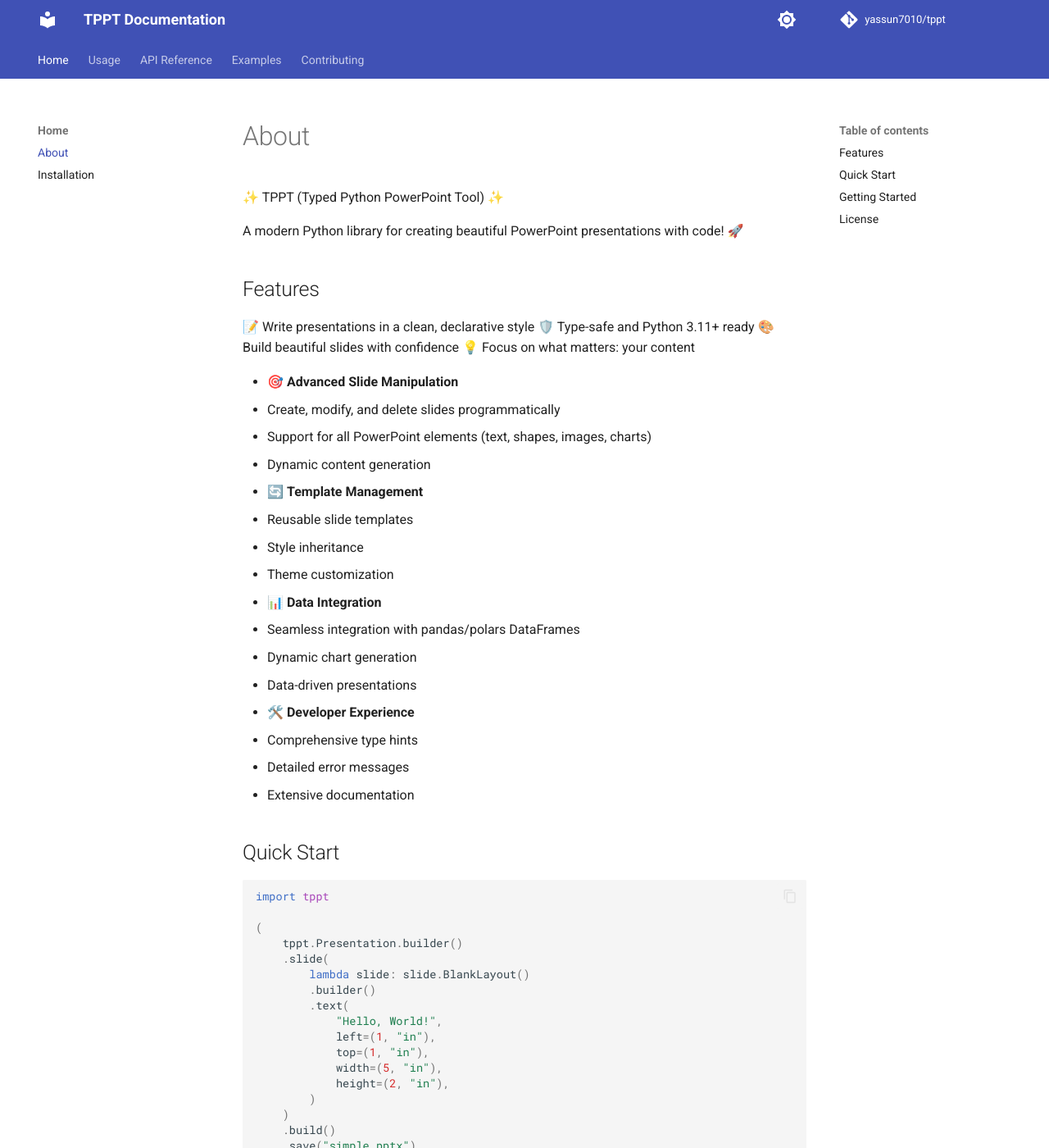
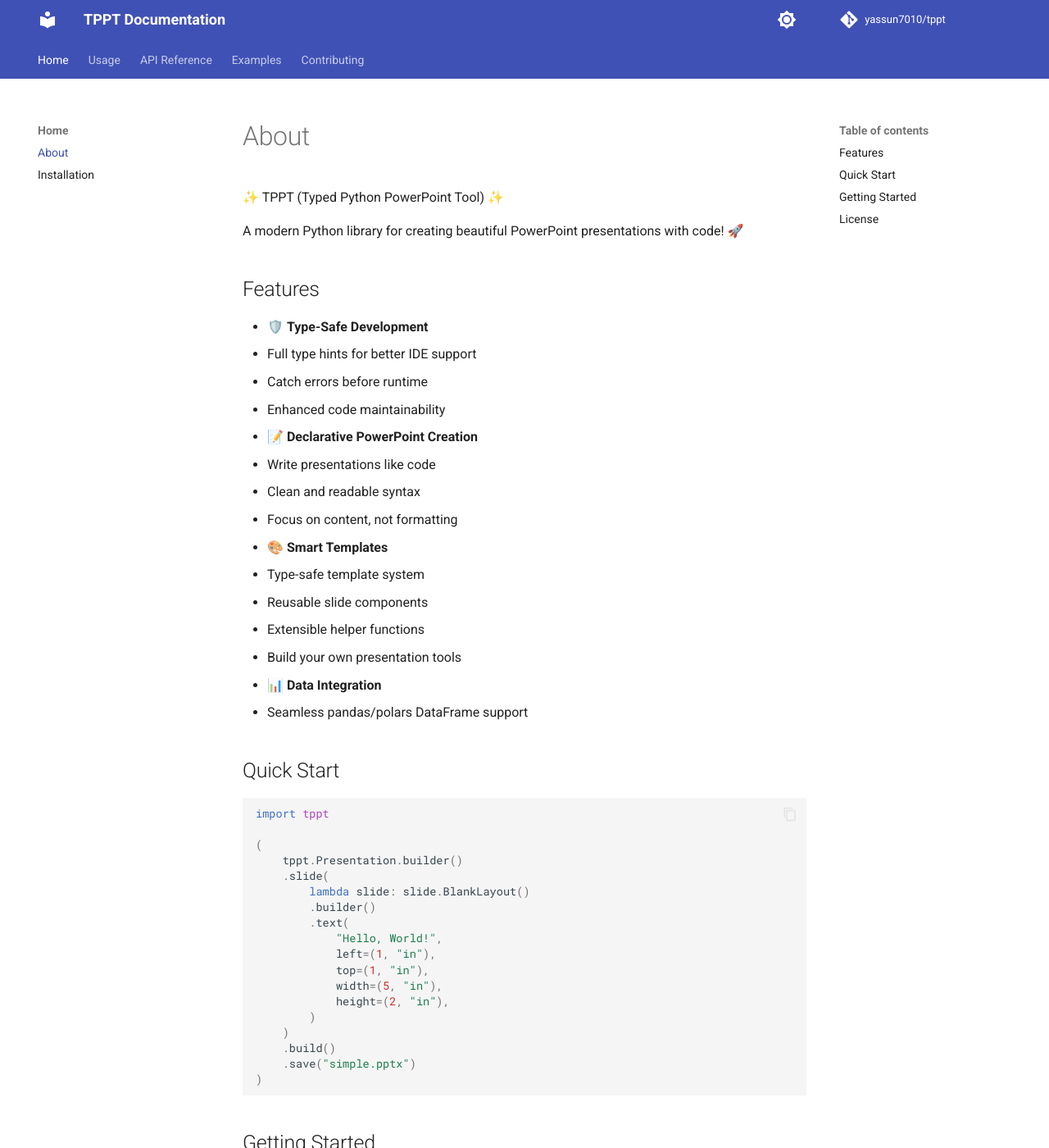
Before and after one commit to ya7010/tppt, an MkDocs documentation site: the page built from docs/docs/index.md, in a window 1280 px wide and 1400 px high. Shown: the whole window at 82% size. Built offline with MkDocs 1.6.1 and Material for MkDocs 9.7.7, drawn with Linux system fonts in a browser that asks for light colours; comment, search, counter and statistics services are not loaded.

Commit message:
feat: update features section in index.md for clarity and modern presentation

```diff
--- a/docs/docs/index.md
+++ b/docs/docs/index.md
@@ -6,30 +6,24 @@ A modern Python library for creating beautiful PowerPoint presentations with cod
 
 ## Features
 
-📝 Write presentations in a clean, declarative style
-🛡️ Type-safe and Python 3.11+ ready
-🎨 Build beautiful slides with confidence
-💡 Focus on what matters: your content
+- 🛡️ **Type-Safe Development**
+  - Full type hints for better IDE support
+  - Catch errors before runtime
+  - Enhanced code maintainability
 
-- 🎯 **Advanced Slide Manipulation**
-  - Create, modify, and delete slides programmatically
-  - Support for all PowerPoint elements (text, shapes, images, charts)
-  - Dynamic content generation
+- 📝 **Declarative PowerPoint Creation**
+  - Write presentations like code
+  - Clean and readable syntax
+  - Focus on content, not formatting
 
-- 🔄 **Template Management**
-  - Reusable slide templates
-  - Style inheritance
-  - Theme customization
+- 🎨 **Smart Templates**
+  - Type-safe template system
+  - Reusable slide components
+  - Extensible helper functions
+  - Build your own presentation tools
 
 - 📊 **Data Integration**
-  - Seamless integration with pandas/polars DataFrames
-  - Dynamic chart generation
-  - Data-driven presentations
-
-- 🛠️ **Developer Experience**
-  - Comprehensive type hints
-  - Detailed error messages
-  - Extensive documentation
+  - Seamless pandas/polars DataFrame support
 
 ## Quick Start
 
```
